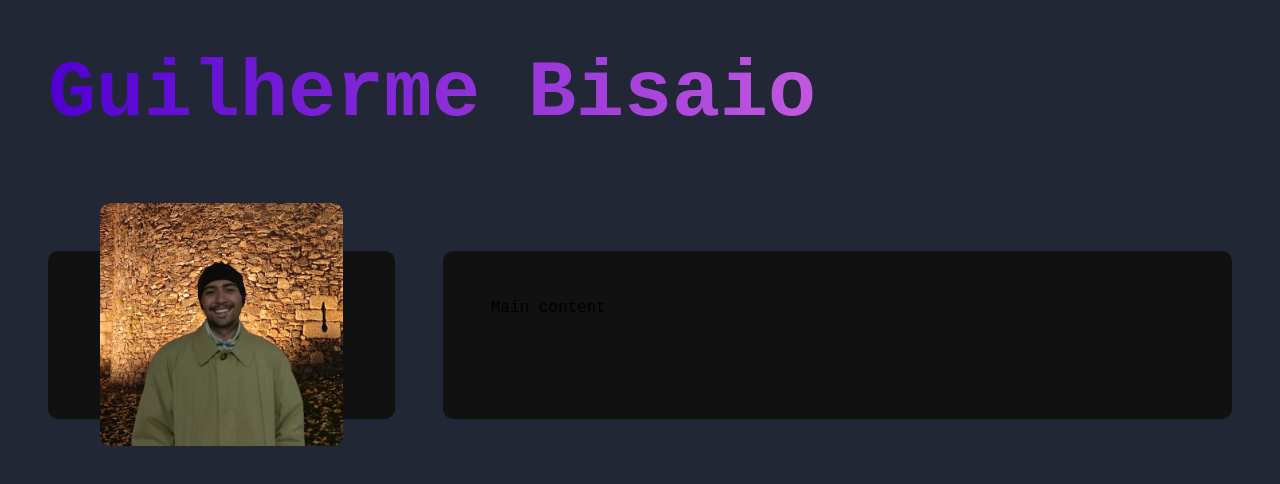
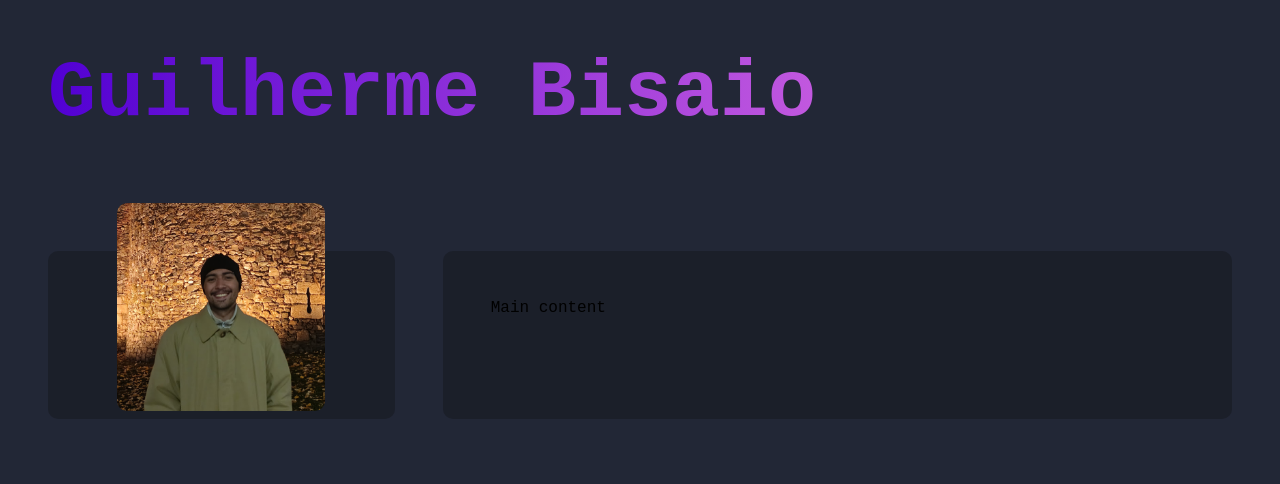
Before and after one commit to bisaio/portfolio-react-sass, a React app in the folder portfolio/: page / in a window 1280 px wide. Shown: the top 484 px of the page. Built offline with nearby package versions, Linux system fonts and the light colour scheme; the HTML template or start-up script is replaced by a standard one.

Commit message:
FIX: ajustes menores no backgroud color e tamanho da imagem

```diff
--- a/portfolio/src/styles/components/sidebar.sass
+++ b/portfolio/src/styles/components/sidebar.sass
@@ -12,7 +12,7 @@
     border-radius: variables.$container-boder-radius
 
     img
-        max-width: 70%
+        max-width: 60%
         border-radius: variables.$container-boder-radius
         position: absolute
         top: -3rem
--- a/portfolio/src/styles/variables.sass
+++ b/portfolio/src/styles/variables.sass
@@ -3,7 +3,7 @@ $font-stack: "Courier New"
 $text-color: #FFF
 $text-color-secondary: #A6A6A6
 $body-bg-color: #222736
-$bg-color: #111
+$bg-color: #1b1f29
 $bg-color-secondary: #1D1D1D
 $gradient: linear-gradient(90deg, #5100D3 0%, #FF88E5 100%)
 
```
